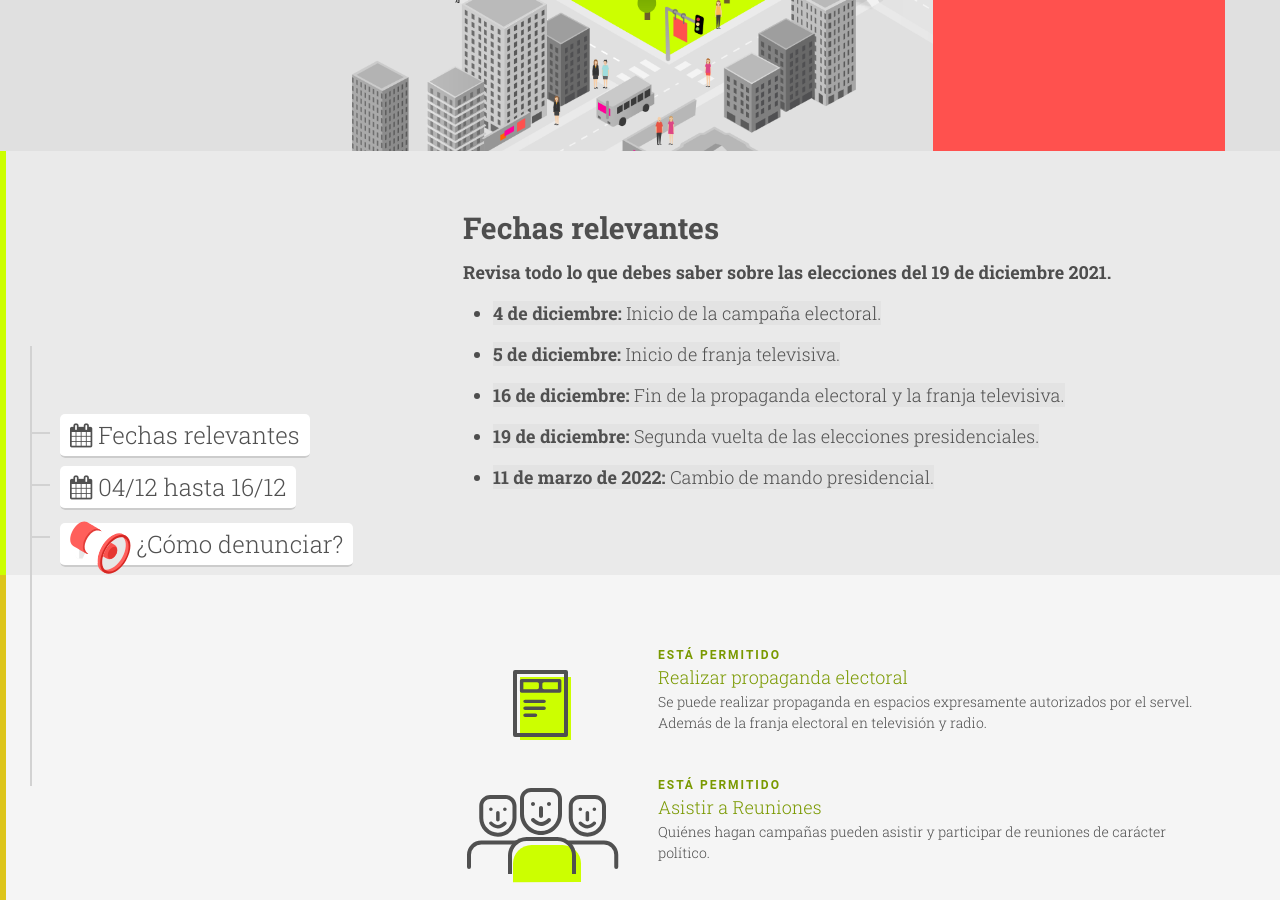
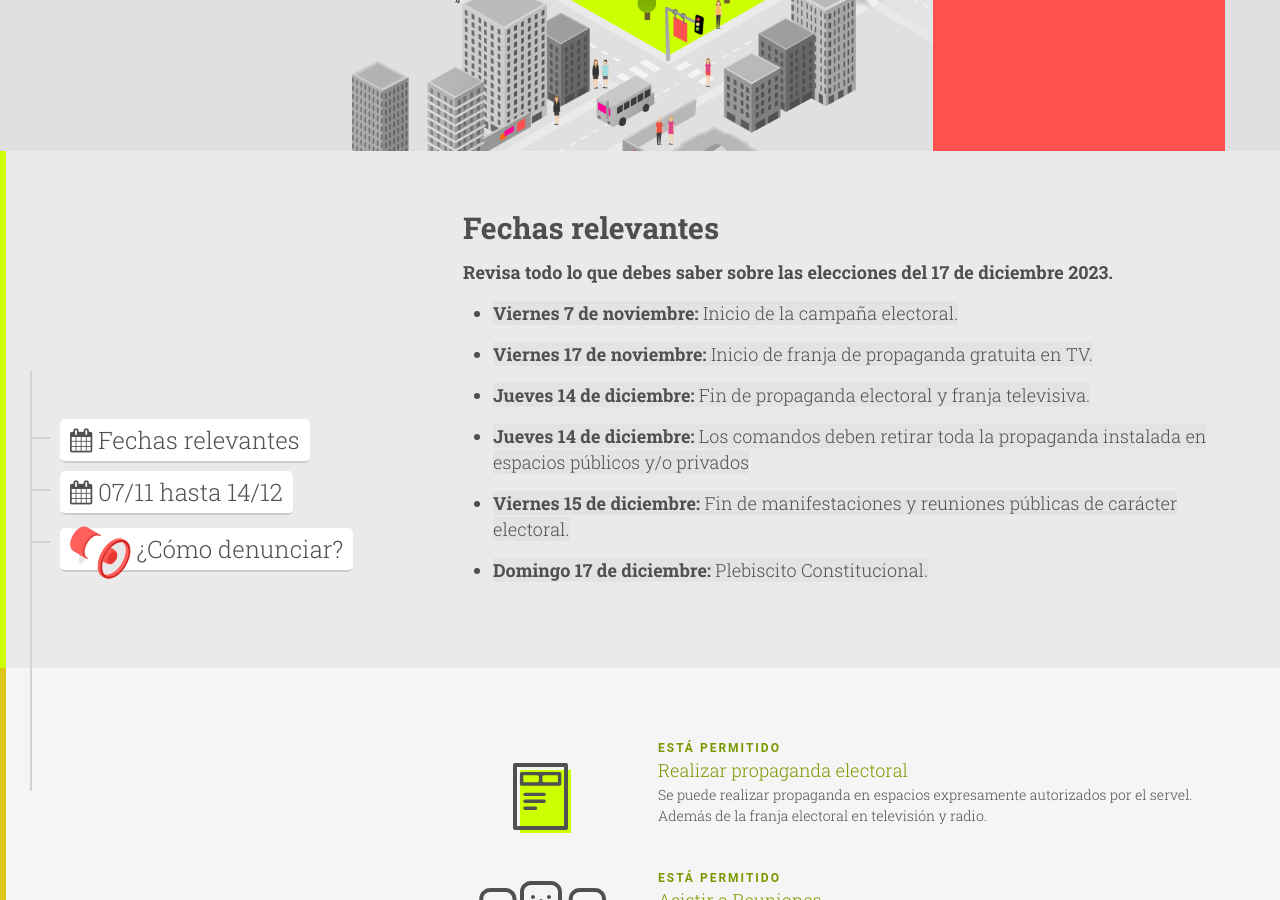
Before and after one commit to ciudadanointeligente/semaforo-electoral, a Jekyll site: the page built from index.html, in a window 1280 px wide and 900 px high, scrolled down 749 px. Built offline with Jekyll 4.4.1, drawn with Linux system fonts in a browser that asks for light colours; nearby versions of some CDN libraries; some of the changed text lies outside the part shown.

Commit message:
data 2023

```diff
--- a/_includes/denuncia.html
+++ b/_includes/denuncia.html
@@ -23,14 +23,15 @@
 
       <h4>Acá encontrarás los lugares autorizados por el Servel para la propaganda en espacio público:</h4>
       <ul>
-        <li><a href="https://www.servel.cl/espacios-publicos-para-propaganda-electoral-elecciones-presidenciales-parlamentarias-y-de-consejeros-regionales-2021/" target="_blank" onClick="ga('send', 'event', 'web-servel', 'click');"> Nómina de espacios públicos autorizados para propaganda electoral</a></li>
+        <li><a href="https://www.servel.cl/centro-de-datos/procesos-electorales-vor/espacios-publicos-para-propaganda-electoral-plebiscito-constitucional-2023/" target="_blank" onClick="ga('send', 'event', 'web-servel', 'click');"> Nómina de espacios públicos autorizados para propaganda electoral</a></li>
       <ul>
       <br>
       <h4>Leyes:</h4>
       Acá encontrarás las leyes relevantes en la materia:
       <ul>
-        <li><a href="https://www.leychile.cl/Navegar?idNorma=30082" target="_blank" onClick="ga('send', 'event', 'ley-18700', 'click');">Ley 18.700 sobre campañas y propaganda electoral</a></li>
-        <li><a href="https://www.leychile.cl/Navegar?idNorma=29951" target="_blank" onClick="ga('send', 'event', 'ley-18556', 'click');">Ley 18.556 del Servel y procedimiento sancionador</a></li>
+        <li><a href="https://bcn.cl/3d0fv" target="_blank" onClick="ga('send', 'event', 'ley-18700', 'click');">Artículo 159 sobre el Plebiscito Constitucional</a></li>
+        <li><a href="https://www.bcn.cl/leychile/navegar?idNorma=1108229" target="_blank" onClick="ga('send', 'event', 'ley-18700', 'click');">Ley 18.700 sobre campañas y propaganda electoral</a></li>
+        <li><a href="https://www.bcn.cl/leychile/navegar?idNorma=1107717" target="_blank" onClick="ga('send', 'event', 'ley-18556', 'click');">Ley 18.556 del Servel y procedimiento sancionador</a></li>
       </ul>
     </div>
   </div>
--- a/_includes/fechasrelevantes.html
+++ b/_includes/fechasrelevantes.html
@@ -3,22 +3,25 @@
     <div class="col-md-8 col-md-offset-4 col-xs-12">
 
       <h2>Fechas relevantes</h2>
-      <h4>Revisa todo lo que debes saber sobre las elecciones del 19 de diciembre 2021.</h4>
+      <h4>Revisa todo lo que debes saber sobre las elecciones del 17 de diciembre 2023.</h4>
       <ul>
         <li>
-          <h4><mark>4 de diciembre: <span class="light">Inicio de la campaña electoral.</mark></h4>
+          <h4><mark>Viernes 7 de noviembre: <span class="light">Inicio de la campaña electoral.</mark></h4>
         </li>
         <li>
-          <h4><mark>5 de diciembre: <span class="light"> Inicio de franja televisiva.</mark></h4>
+          <h4><mark>Viernes 17 de noviembre: <span class="light">Inicio de franja de propaganda gratuita en TV.</mark></h4>
         </li>
         <li>
-          <h4><mark>16 de diciembre: <span class="light">Fin de la propaganda electoral y la franja televisiva.</mark></h4>
+          <h4><mark>Jueves 14 de diciembre: <span class="light">Fin de propaganda electoral y franja televisiva.</mark></h4>
         </li>
         <li>
-          <h4><mark>19 de diciembre: <span class="light">Segunda vuelta de las elecciones presidenciales.</mark></h4>
+          <h4><mark>Jueves 14 de diciembre: <span class="light">Los comandos deben retirar toda la propaganda instalada en espacios públicos y/o privados</mark></h4>
         </li>
         <li>
-          <h4><mark>11 de marzo de 2022: <span class="light">Cambio de mando presidencial.</mark></h4>
+          <h4><mark>Viernes 15 de diciembre: <span class="light">Fin de manifestaciones y reuniones públicas de carácter electoral.</mark></h4>
+        </li>
+        <li>
+          <h4><mark>Domingo 17 de diciembre: <span class="light">Plebiscito Constitucional.</mark></h4>
         </li>
       </ul>
 
--- a/index.html
+++ b/index.html
@@ -16,7 +16,7 @@ layout: default
         <li role="presentation">
           <a href="#fechassrelevantes" onclick="ga('send', 'event', 'menu-desktop-inicio-campaña', 'click');">
             <span class="nav__counter"><i class="fa fa-calendar" aria-hidden="true"></i> Fechas relevantes</span>
-            <h3 class="nav__body">Conoce las fechas de las elecciones de diciembre del 2021</h3>
+            <h3 class="nav__body">Conoce las fechas del Plebiscito Constitucional 2023</h3>
           </a>
         </li>
         <!-- <li role="presentation">
@@ -27,7 +27,7 @@ layout: default
         </li> -->
         <li role="presentation">
           <a href="#iniciocampana" onclick="ga('send', 'event', 'menu-desktop-inicio-campaña', 'click');">
-            <span class="nav__counter"><i class="fa fa-calendar" aria-hidden="true"></i> 04/12 hasta 16/12</span>
+            <span class="nav__counter"><i class="fa fa-calendar" aria-hidden="true"></i> 07/11 hasta 14/12</span>
             <h3 class="nav__body">Período de propaganda electoral</h3>
           </a>
         </li>
@@ -49,7 +49,7 @@ layout: default
       <div class="container">
         <div class="row">
           <div class="col-md-8 hero">
-            <h1>Semáforo electoral: Segunda vuelta Presidencial 2021
+            <h1>Semáforo electoral: Plebiscito Constitucional 2023
               <div class="sub-brand"><a href="http://ciudadaniai.org/" onclick="ga('send', 'event', 'menu-desktop-subbrand', 'click');" target="_blank">de Ciudadanía Inteligente</a>
               </div>
             </h1>
@@ -87,7 +87,7 @@ layout: default
       <div class="container">
         <div class="row">
           <div class="col-md-8 col-md-offset-4">
-            <p>Semaforoelectoral.cl es un proyecto de Ciudadanía Inteligente que nació el 2016 y que se enmarca en el contexto de las campañas para las elecciones presidenciales, parlamentarias y de consejeros y consejeras regionales.</p>
+            <p>Semaforoelectoral.cl es un proyecto de Ciudadanía Inteligente que nació el 2016 y que se enmarca en el contexto de las campañas electorales.</p>
           </div>
         </div>
       </div>
```
Also changed, not shown: other parts of _includes/denuncia.html (+3 -3 lines).
